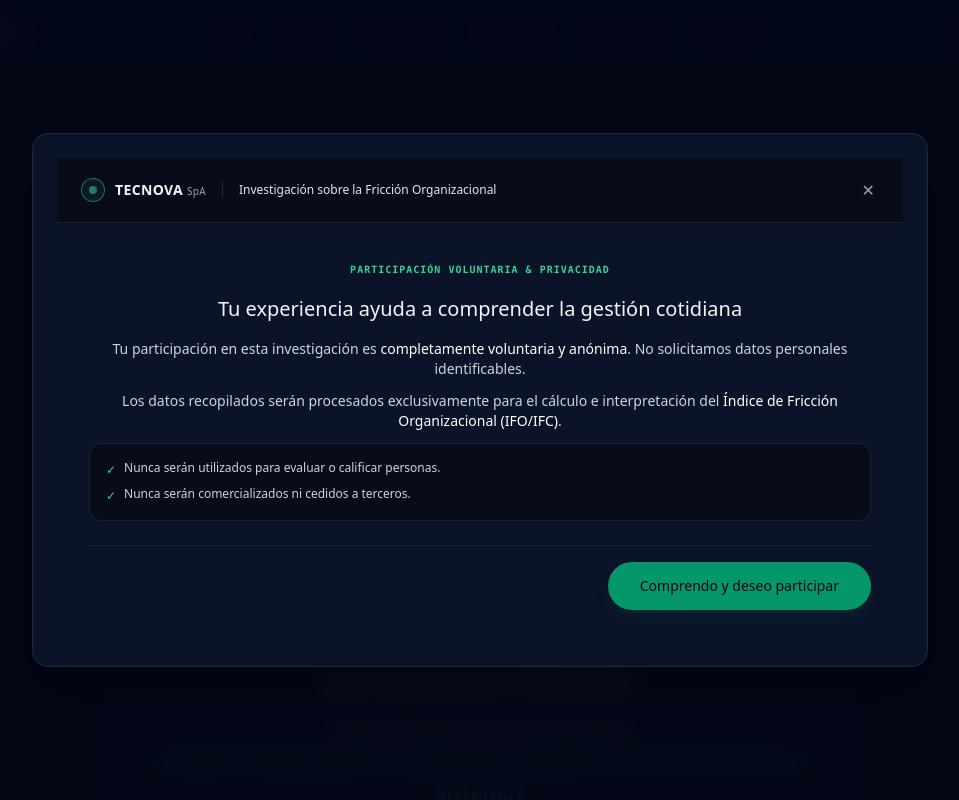
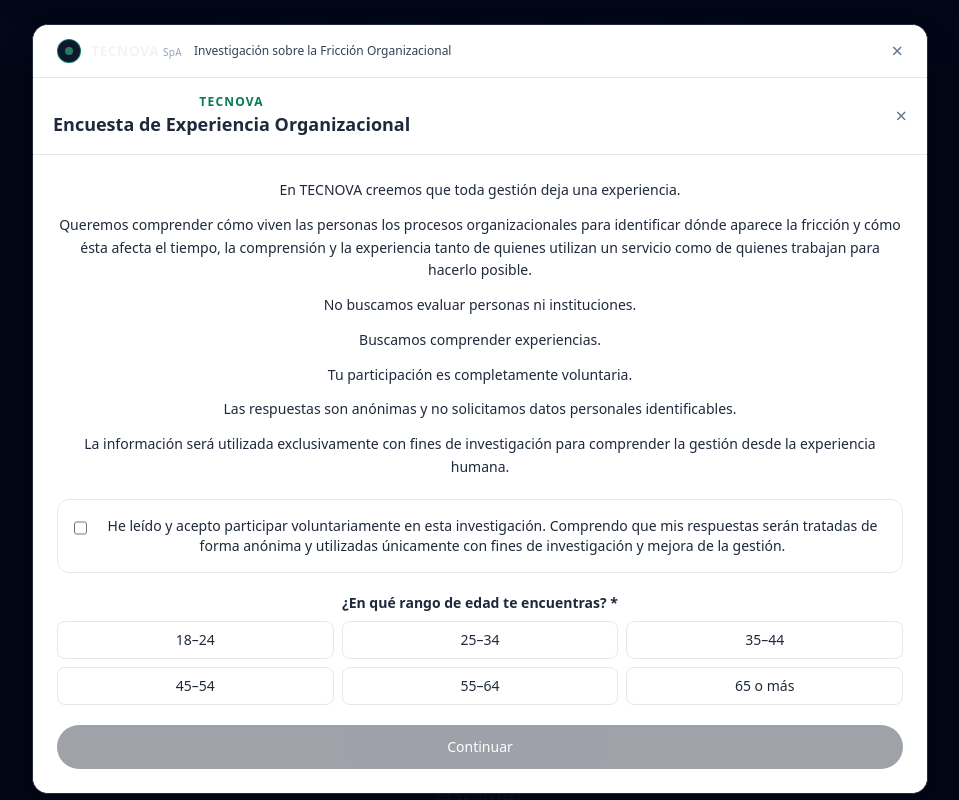
Before and after one commit to tecnova1/tecnova-platform, a Next.js app: page / in a window 1280 px wide. Both pictures are taken after a click on the button "Participar en la Investigación". Shown: the top 800 px of the page, without its empty margins (160-1119 px from the left). Built offline with nearby package versions, Linux system fonts and the light colour scheme.

Commit message:
refactor: replace Tally with native research conversation

```diff
--- a/components/ui/ModalInvestigacion.tsx
+++ b/components/ui/ModalInvestigacion.tsx
@@ -3,31 +3,16 @@
 import { useState } from 'react';
 import { motion, AnimatePresence } from 'framer-motion';
 import { TecnovaLogo } from './Logo';
+import { EncuestaInvestigacion } from './EncuestaInvestigacion';
 
 export const ModalInvestigacion = () => {
   const [isOpen, setIsOpen] = useState(false);
-  const [step, setStep] = useState<1 | 2>(1);
-
-  const TALLY_URL_OPTIMIZED = "https://tally.so/r/pbXOv1?transparentBackground=1&dynamicHeight=1";
-
-  const handleOpen = () => {
-    setStep(1);
-    setIsOpen(true);
-  };
-
-  const handleClose = () => {
-    setIsOpen(false);
-  };
 
   return (
     <>
-      <button
-        onClick={handleOpen}
-        className="bg-slate-900 border border-emerald-500/50 hover:bg-slate-800 text-slate-100 text-xs font-medium px-5 sm:px-8 py-3 sm:py-4 rounded-full transition-all duration-300 shadow-lg hover:shadow-emerald-500/20 w-full sm:w-auto"
-      >
+      <button onClick={() => setIsOpen(true)} className="bg-slate-900 border border-emerald-500/50 hover:bg-slate-800 text-slate-100 text-xs font-medium px-5 sm:px-8 py-3 sm:py-4 rounded-full transition-all duration-300 shadow-lg hover:shadow-emerald-500/20 w-full sm:w-auto">
         Participar en la Investigación
       </button>
-
       <AnimatePresence>
         {isOpen && (
           <div className="fixed inset-0 z-50 bg-slate-950/90 backdrop-blur-md flex items-center justify-center p-3 sm:p-4 md:p-6 overflow-y-auto">
@@ -36,82 +21,14 @@ export const ModalInvestigacion = () => {
               animate={{ opacity: 1, scale: 1, y: 0 }}
               exit={{ opacity: 0, scale: 0.95, y: 20 }}
               transition={{ duration: 0.2 }}
-              className="bg-[#0b1329] border border-slate-800 rounded-xl sm:rounded-2xl w-full h-[90vh] md:h-auto max-w-4xl p-2 sm:p-6 flex flex-col shadow-2xl overflow-hidden relative my-auto"
+              className="bg-white border border-slate-800 rounded-xl sm:rounded-2xl w-full h-[90vh] md:h-auto max-w-4xl flex flex-col shadow-2xl overflow-hidden relative my-auto"
             >
-              {/* Header */}
-              <div className="bg-[#070c18] border-b border-slate-800/80 px-4 sm:px-6 py-3 sm:py-4 flex justify-between items-center shrink-0 gap-3">
-                <div className="flex items-center space-x-2 sm:space-x-4 min-w-0">
-                  <div className="shrink-0">
-                    <TecnovaLogo />
-                  </div>
-                  <div className="h-4 w-px bg-slate-800 hidden sm:block shrink-0"></div>
-                  <div className="hidden sm:block min-w-0">
-                    <h3 className="text-xs font-normal text-slate-200 truncate">Investigación sobre la Fricción Organizacional</h3>
-                  </div>
-                </div>
-                <button
-                  onClick={handleClose}
-                  aria-label="Cerrar ventana"
-                  className="text-slate-400 hover:text-white text-lg sm:text-base transition p-1 shrink-0"
-                >
-                  ✕
-                </button>
+              <div className="flex items-center gap-3 border-b border-slate-200 bg-white px-4 py-3 sm:px-6">
+                <div className="shrink-0"><TecnovaLogo /></div>
+                <h3 className="text-xs font-normal text-slate-700 truncate">Investigación sobre la Fricción Organizacional</h3>
+                <button onClick={() => setIsOpen(false)} aria-label="Cerrar investigación" className="ml-auto text-xl text-slate-500 hover:text-slate-900">×</button>
               </div>
-
-              {/* Content */}
-              {step === 1 && (
-                <div className="p-4 sm:p-6 md:p-8 flex-grow flex flex-col justify-between space-y-4 sm:space-y-6 overflow-y-auto bg-[#0b1329]">
-                  <div className="space-y-3 sm:space-y-4">
-                    <span className="text-[9px] sm:text-[10px] uppercase tracking-widest text-emerald-400 font-mono font-semibold inline-block">
-                      Participación Voluntaria & Privacidad
-                    </span>
-                    <h4 className="text-base sm:text-lg md:text-xl font-light text-slate-100 leading-snug">
-                      Tu experiencia ayuda a comprender la gestión cotidiana
-                    </h4>
-
-                    <div className="text-xs sm:text-sm text-slate-300 font-light space-y-2 sm:space-y-3 leading-relaxed">
-                      <p>
-                        Tu participación en esta investigación es <strong className="text-white">completamente voluntaria y anónima</strong>. No solicitamos datos personales identificables.
-                      </p>
-                      <p>
-                        Los datos recopilados serán procesados exclusivamente para el cálculo e interpretación del <strong className="text-white">Índice de Fricción Organizacional (IFO/IFC)</strong>.
-                      </p>
-
-                      <div className="p-3 sm:p-4 bg-[#070c18] border border-slate-800/80 rounded-lg sm:rounded-xl space-y-1.5 sm:space-y-2 text-xs text-slate-300">
-                        <p className="flex items-start space-x-2">
-                          <span className="text-emerald-400 shrink-0 mt-0.5">✓</span>
-                          <span>Nunca serán utilizados para evaluar o calificar personas.</span>
-                        </p>
-                        <p className="flex items-start space-x-2">
-                          <span className="text-emerald-400 shrink-0 mt-0.5">✓</span>
-                          <span>Nunca serán comercializados ni cedidos a terceros.</span>
-                        </p>
-                      </div>
-                    </div>
-                  </div>
-
-                  <div className="pt-3 sm:pt-4 border-t border-slate-800/80 flex justify-end">
-                    <button
-                      onClick={() => setStep(2)}
-                      className="w-full sm:w-auto bg-emerald-600 hover:bg-emerald-500 text-slate-950 font-medium text-xs sm:text-sm px-6 sm:px-8 py-3 sm:py-3.5 rounded-full transition shadow-lg shadow-emerald-800/20"
-                    >
-                      Comprendo y deseo participar
-                    </button>
-                  </div>
-                </div>
-              )}
-
-              {/* Form Step */}
-              {step === 2 && (
-                <div className="flex-grow w-full bg-[#0b1329] relative overflow-hidden">
-                  <iframe
-                    src={TALLY_URL_OPTIMIZED}
-                    className="w-full h-full min-h-[500px] border-0 rounded-lg"
-                    title="Investigación de Fricción Organizacional — TECNOVA SpA"
-                    style={{ colorScheme: 'dark' }}
-                  />
-                </div>
-              )}
+              <EncuestaInvestigacion onClose={() => setIsOpen(false)} />
             </motion.div>
           </div>
         )}
```
